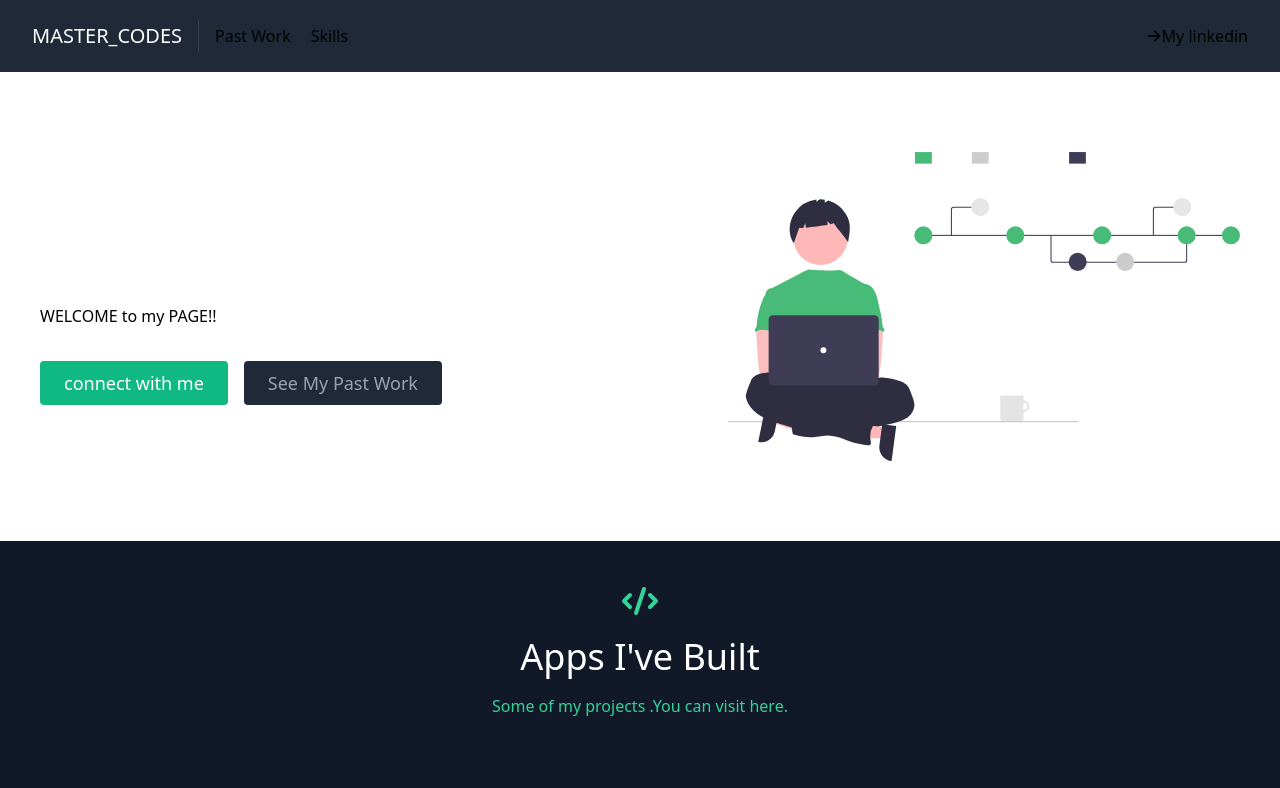
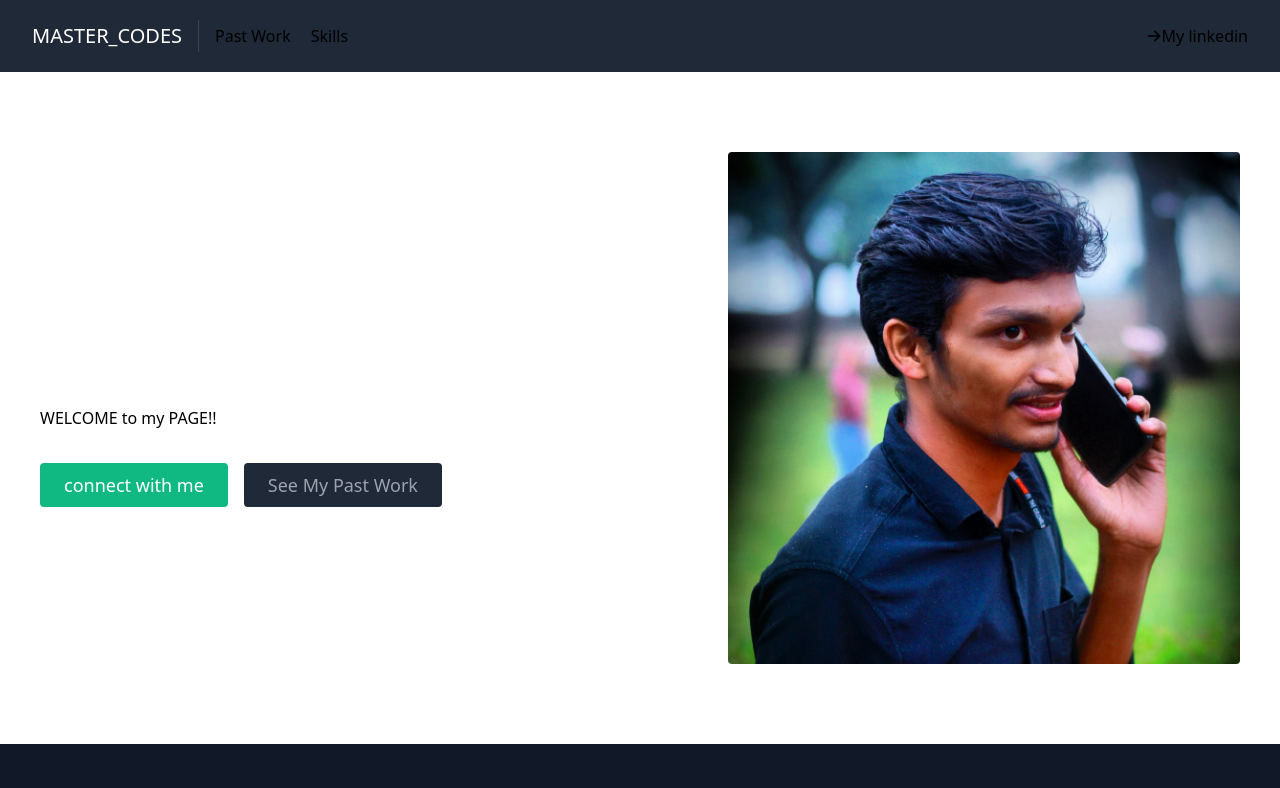
Before and after one commit to roshan-29/mastercodes_portfolio, a React (Create React App) app: page / in a window 1280 px wide. Shown: the top 788 px of the page. Built offline with nearby package versions, Linux system fonts and the light colour scheme.

Commit message:
about is changed

```diff
--- a/src/components/About.js
+++ b/src/components/About.js
@@ -31,7 +31,7 @@ export default function About() {
           <img
             className="object-cover object-center rounded"
             alt="hero"
-            src="./coding.svg"
+            src="./rosh.jpg"
           />
         </div>
       </div>
--- a/src/data.js
+++ b/src/data.js
@@ -5,7 +5,7 @@ export const projects = [
     description:
       "This is a web developement project using HTML CSS and JavaScript",
     image: "./project-1.png",
-    link: "https://reactbootcamp.com",
+    link: "",
   },
 
 ];
```
